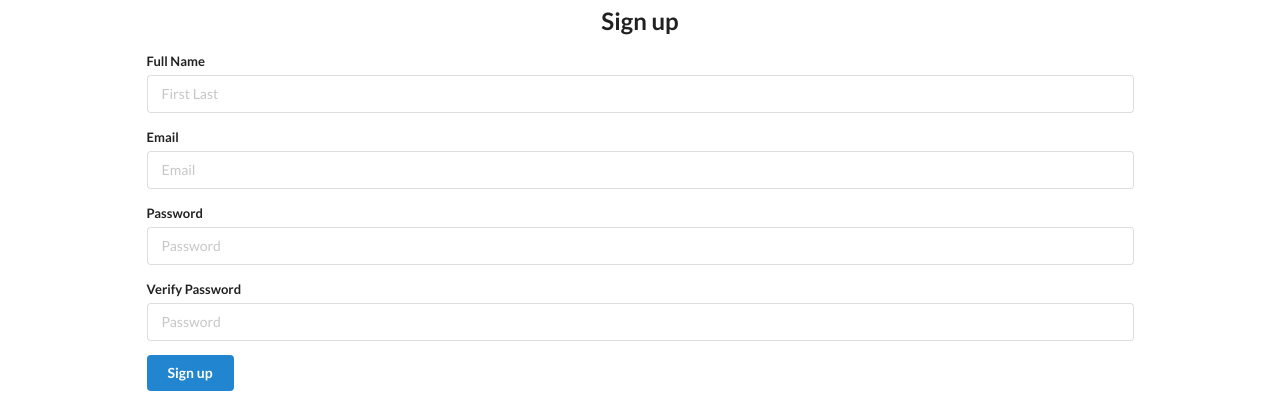
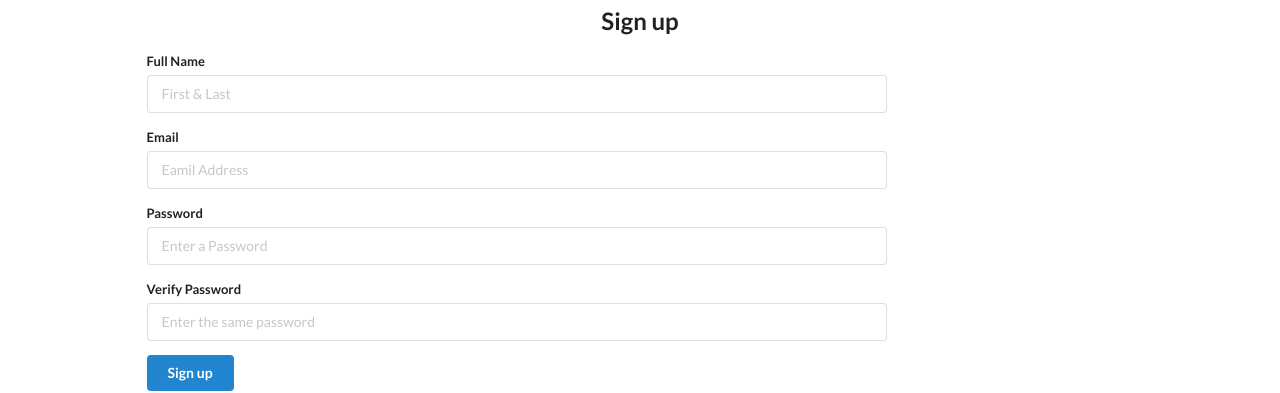
Before and after one commit to MikeBilyeu/WhiskDB, a React (Create React App) app in the folder client/: page /sign-up in a window 1280 px wide. Shown: the part 312-705 px from the top of the page. Built offline with nearby package versions, Linux system fonts and the light colour scheme.

Commit message:
Add redux-form to SignUp.js

```diff
--- a/client/src/components/auth/SignUp.js
+++ b/client/src/components/auth/SignUp.js
@@ -1,47 +1,46 @@
 import React, { Component } from "react";
+import { Field, reduxForm } from "redux-form";
 import { Link } from "react-router-dom";
-import axios from "axios";
 
 class SignUp extends Component {
-  state = {
-    name: "",
-    email: "",
-    password: "",
-    password2: "",
-    errors: {}
+  renderError({ error, touched }) {
+    if (touched && error) {
+      return (
+        <div className="ui error message">
+          <div className="header">{error}</div>
+        </div>
+      );
+    }
+  }
+
+  renderInput = ({ input, label, meta, placeholder }) => {
+    const className = `field twelve wide ${
+      meta.error && meta.touched ? "error" : ""
+    }`;
+    return (
+      <div className={className}>
+        <label>{label}</label>
+        <input
+          {...input}
+          placeholder={label}
+          autoComplete="off"
+          placeholder={placeholder}
+        />
+        {this.renderError(meta)}
+      </div>
+    );
   };
 
-  // onInputChange = e => {
-  //   if (e.target.id === "name") {
-  //     // let nameInput = e.target.value.toLowerCase().split(" ");
-  //     // let nameCap = nameInput
-  //     //   .map(word => {
-  //     //     return word.charAt(0).toUpperCase() + word.slice(1);
-  //     //   })
-  //     //   .join(" ");
-  //     this.props.signup(this.props.signupInfo);
-  //     // this.setState({ [e.target.id]: nameCap });
-  //   } else {
-  //     this.setState({ [e.target.id]: e.target.value });
-  //   }
-  // };
+  onFormSubmit(formValues) {
+    console.log(formValues);
+  }
 
-  // onFormSubmit = event => {
-  //   event.preventDefault();
-  //   const newUser = {
-  //     name: this.state.name,
-  //     email: this.state.email,
-  //     password: this.state.password,
-  //     password2: this.state.password2
-  //   };
-  //
-  //   console.log(newUser);
-  // };
   render() {
-    console.log(this.props);
-    const { errors } = this.state;
     return (
-      <form noValidate className="ui form" /*onSubmit={this.onFormSubmit}*/>
+      <form
+        onSubmit={this.props.handleSubmit(this.onFormSubmit)}
+        className="ui form error"
+      >
         <Link to="/" className="ui button">
           Back to Home
         </Link>
@@ -52,50 +51,32 @@ class SignUp extends Component {
           <i className="user circle icon" />
           Sign up
         </h2>
-        <div className="field">
-          <label>Full Name</label>
-          <input
-            id="name"
-            value={this.state.name}
-            onChange={this.onInputChange}
-            type="text"
-            error={errors.name}
-            placeholder="First Last"
+        <Field
+          name="name"
+          component={this.renderInput}
+          label="Full Name"
+          placeholder="First & Last"
         />
-        </div>
-        <div className="field">
-          <label>Email</label>
-          <input
-            id="email"
-            value={this.state.email}
-            onChange={this.onInputChange}
-            type="text"
-            error={errors.email}
-            placeholder="Email"
+        <Field
+          name="email"
+          component={this.renderInput}
+          label="Email"
+          placeholder="Eamil Address"
         />
-        </div>
-        <div className="field">
-          <label>Password</label>
-          <input
-            id="password"
-            value={this.state.Password}
-            onChange={this.onInputChange}
+        <Field
           type="password"
-            error={errors.password}
-            placeholder="Password"
+          name="password"
+          component={this.renderInput}
+          label="Password"
+          placeholder="Enter a Password"
         />
-        </div>
-        <div className="field">
-          <label>Verify Password</label>
-          <input
-            id="password2"
-            value={this.state.Password2}
-            onChange={this.onInputChange}
+        <Field
           type="password"
-            error={errors.password2}
-            placeholder="Password"
+          name="password2"
+          component={this.renderInput}
+          label="Verify Password"
+          placeholder="Enter the same password"
         />
-        </div>
         <button className="ui button blue" type="submit">
           Sign up
         </button>
@@ -104,4 +85,27 @@ class SignUp extends Component {
   }
 }
 
-export default SignUp;
+const validate = formValues => {
+  const errors = {};
+
+  if (!formValues.name) {
+    errors.name = "You must enter your name";
+  }
+  if (!formValues.email) {
+    errors.email = "You must enter a valid email address";
+  }
+  if (!formValues.password) {
+    errors.password = "You must enter a password";
+  }
+  if (!formValues.password2) {
+    errors.password2 = "You must validate the password";
+  } else if (formValues.password2 !== formValues.password) {
+    errors.password2 = "Passwords don't match";
+  }
+  return errors;
+};
+
+export default reduxForm({
+  form: "signup",
+  validate: validate
+})(SignUp);
```
Lines whose indentation alone changed are shown as unchanged.
